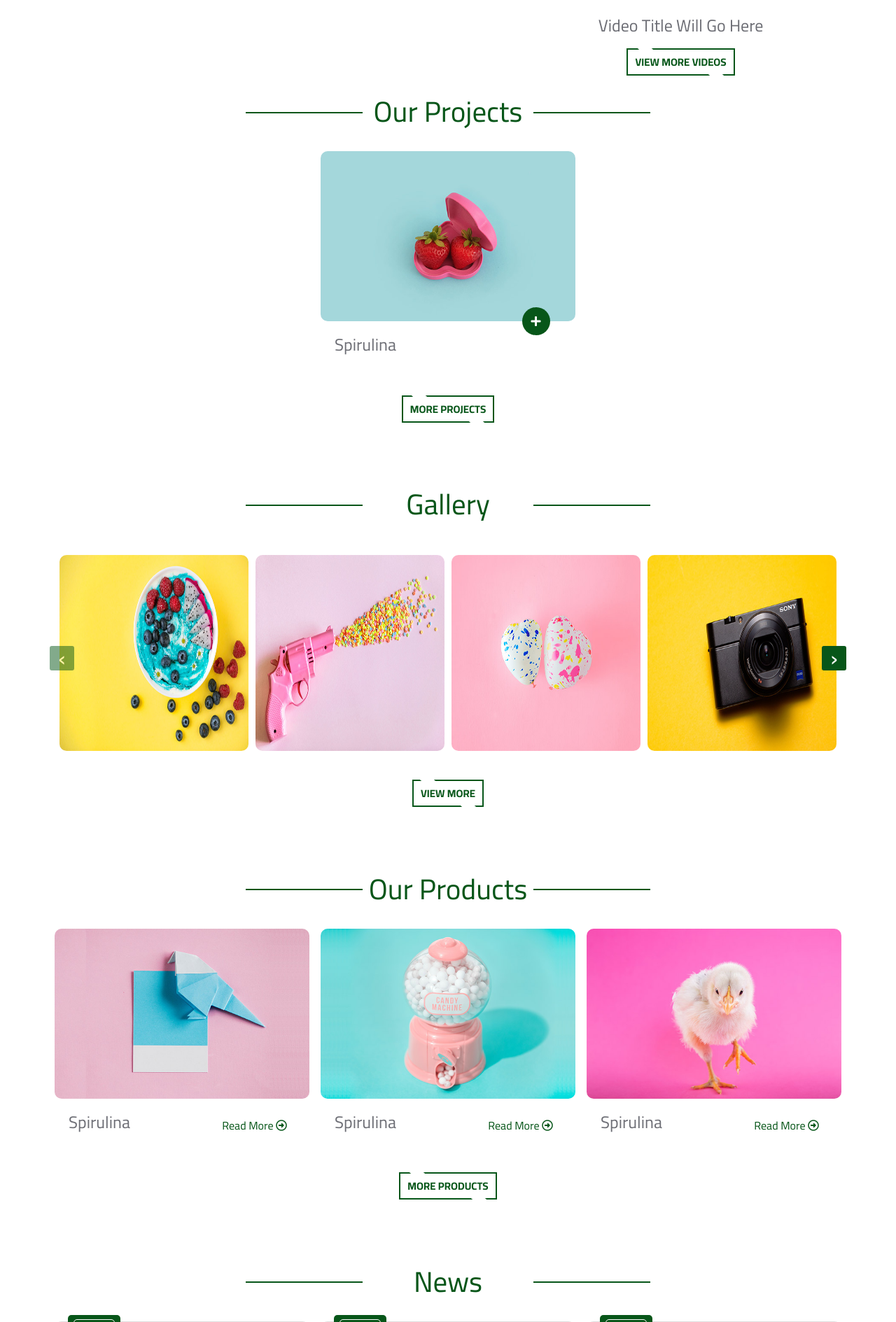
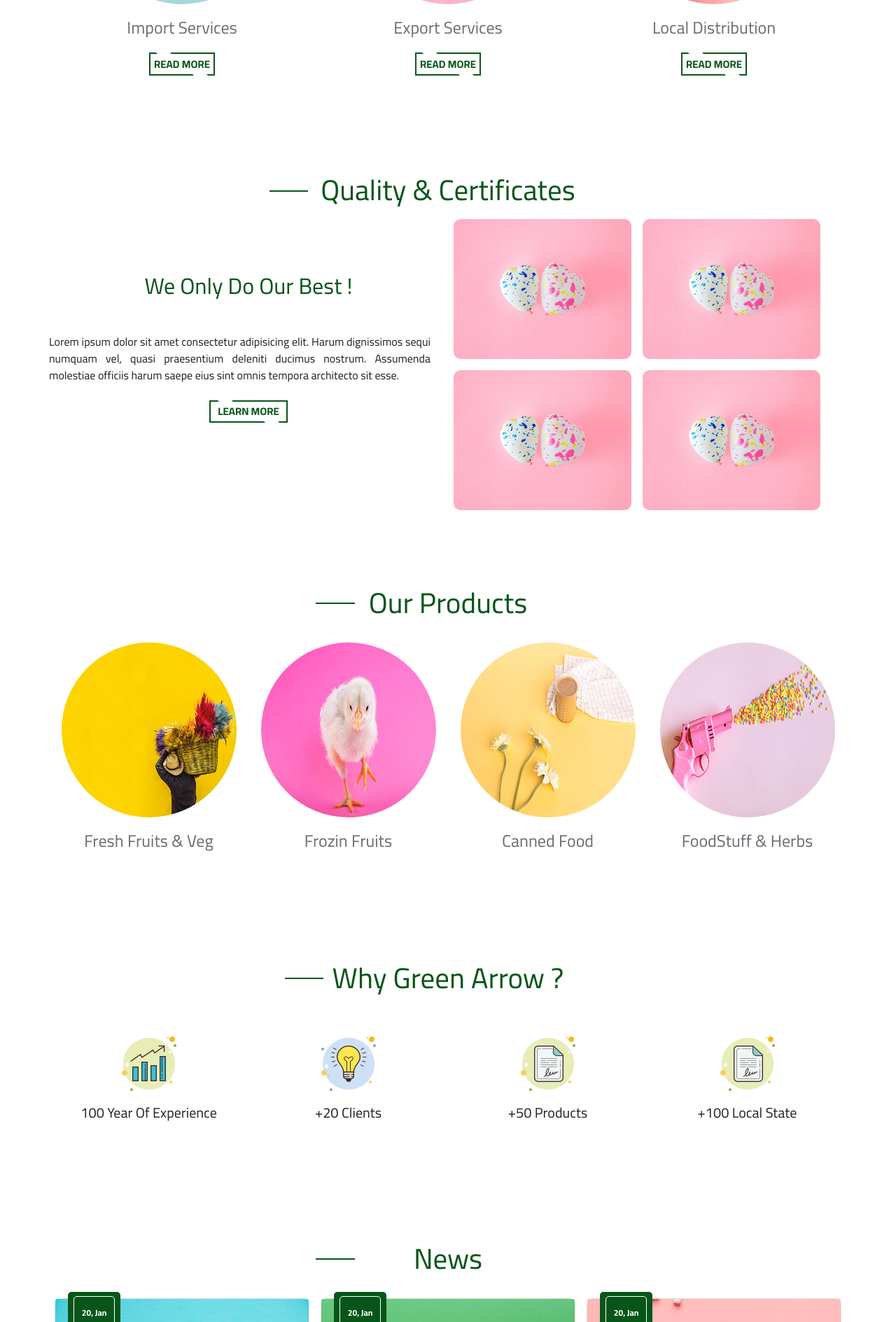
Before and after one commit to mahmoudsiliman75/green-arrow, a PHP site: page / in a window 1280 px wide. Shown: the part 1495-3384 px from the top of the page at 70% size. Run offline with PHP 8.4, Linux system fonts and the light colour scheme; some libraries are stand-ins or nearby versions.

Commit message:
finish home page

```diff
--- a/assets/css/style.css
+++ b/assets/css/style.css
@@ -80,17 +80,6 @@
   background-color: #075619;
 }
 
-* .small-sec-heading::after {
-  content: "";
-  display: block;
-  position: absolute;
-  top: 50%;
-  right: 8%;
-  height: 2px;
-  width: 15%;
-  background-color: #075619;
-}
-
 @media (max-width: 690px) {
   * .small-sec-heading {
     font-size: 4vw;
@@ -116,20 +105,9 @@
   display: block;
   position: absolute;
   top: 50%;
-  left: 24%;
+  left: 33%;
   height: 2px;
-  width: 15%;
-  background-color: #075619;
-}
-
-* .sec-heading::after {
-  content: "";
-  display: block;
-  position: absolute;
-  top: 50%;
-  right: 24%;
-  height: 2px;
-  width: 15%;
+  width: 5%;
   background-color: #075619;
 }
 
@@ -327,149 +305,121 @@ nav .lang-btn a:hover {
   color: #6d6e75;
 }
 
-.investor {
+.quality {
   padding: 50px 0;
 }
 
-.investor .investor-info .info-icon h4 {
-  color: #6d6e75;
+.quality .sec-heading::before {
+  left: 27%;
 }
 
-.investor .investor-video {
-  min-height: 360px;
-  max-height: 360px;
+.quality .quality-info h2 {
+  color: #075619;
 }
 
-.investor .investor-video iframe {
-  border-radius: 10px;
-  width: 100%;
-  height: 90%;
-  display: block;
+.quality .quality-info p {
+  color: #212121;
+  text-align: justify;
+  -webkit-padding-end: 25px;
+          padding-inline-end: 25px;
 }
 
-.investor .investor-video h4 {
-  color: #6d6e75;
-}
-
-.projects {
-  padding: 50px 0;
-}
-
-.projects .card {
-  border: none;
-}
-
-.projects .card img {
+.quality .certificates .img-box {
+  overflow: hidden;
   border-radius: 10px;
 }
 
-.projects .card .card-body {
-  position: relative;
-}
-
-.projects .card .card-body h4 {
-  color: #6d6e75;
-}
-
-.projects .card .card-body a {
-  width: 40px;
-  height: 40px;
-  border-radius: 50%;
-  position: absolute;
-  top: -25%;
-  right: 10%;
-  background-color: #075619;
-  border: none;
-  line-height: 28px;
+.quality .certificates .img-box img {
+  width: 100%;
+  min-height: 200px;
+  max-height: 200px;
+  border-radius: 10px;
   -webkit-transition: all 0.4s ease-in-out;
   transition: all 0.4s ease-in-out;
 }
 
-.projects .card .card-body a:focus {
+.quality .certificates .img-box img:hover {
+  -webkit-transform: scale(1.05);
+          transform: scale(1.05);
+}
+
+.services {
+  padding: 50px 0;
+}
+
+.services .card {
+  border: none;
+  -webkit-box-align: center;
+      -ms-flex-align: center;
+          align-items: center;
+}
+
+.services .card img {
+  min-width: 250px;
+  max-width: 250px;
+  min-height: 250px;
+  max-height: 250px;
+  border-radius: 50%;
+}
+
+.services .card .card-body {
+  position: relative;
+  text-align: center;
+}
+
+.services .card .card-body h4 {
+  color: #6d6e75;
+}
+
+.services .card .card-body a {
+  margin-top: 10px;
+  padding: 0 5px;
+  background-color: transparent;
+  -webkit-transition: all 0.4s ease-in-out;
+  transition: all 0.4s ease-in-out;
+}
+
+.services .card .card-body a:focus {
   outline: none;
 }
 
-.projects .card .card-body a:hover {
-  -webkit-transform: rotate(360deg) scale(1.2);
-          transform: rotate(360deg) scale(1.2);
-}
-
-.gallery {
+.why-green-arrow {
   padding: 50px 0;
 }
 
-.gallery .owl-carousel .gallery-slider-item img {
-  border-radius: 10px;
-  max-height: 280px;
-  min-height: 280px;
-}
-
-.gallery .owl-carousel .owl-nav {
-  position: relative;
-}
-
-.gallery .owl-carousel .owl-nav .owl-prev {
-  width: 35px;
-  height: 35px;
-  position: absolute;
-  left: -19px;
-  top: -165px;
-  background-color: #075619;
-}
-
-.gallery .owl-carousel .owl-nav .owl-prev span {
-  font-size: 35px;
-  font-weight: 500;
-  line-height: 30px;
-  color: #fff;
-}
-
-.gallery .owl-carousel .owl-nav .owl-next {
-  width: 35px;
-  height: 35px;
-  position: absolute;
-  right: -19px;
-  top: -165px;
-  background-color: #075619;
-}
-
-.gallery .owl-carousel .owl-nav .owl-next span {
-  font-size: 35px;
-  font-weight: 500;
-  line-height: 30px;
-  color: #fff;
+.why-green-arrow .sec-heading::before {
+  left: 29%;
 }
 
 .products {
   padding: 50px 0;
 }
 
-.products .card {
-  border: none;
+.products a {
+  text-decoration: none;
 }
 
-.products .card img {
-  border-radius: 10px;
+.products a .card {
+  border: none;
+  -webkit-box-align: center;
+      -ms-flex-align: center;
+          align-items: center;
 }
 
-.products .card .card-body {
-  position: relative;
+.products a .card img {
+  min-width: 250px;
+  max-width: 250px;
+  min-height: 250px;
+  max-height: 250px;
+  border-radius: 50%;
 }
 
-.products .card .card-body h4 {
-  color: #6d6e75;
+.products a .card .card-body {
+  text-align: center;
 }
 
-.products .card .card-body a {
-  color: #075619;
-  background-color: transparent;
-  border: none;
-  -webkit-transition: all 0.4s ease-in-out;
-  transition: all 0.4s ease-in-out;
-}
-
-.products .card .card-body a:focus {
-  outline: none;
+.products a .card .card-body h4 {
+  color: #6d6e75;
 }
 
 .news {
--- a/assets/css/style.scss
+++ b/assets/css/style.scss
@@ -104,16 +104,16 @@ $sectionPadding: 50px 0;
       width: 15%;
       background-color: $mainColor;
     }
-    &::after {
-      content: "";
-      display: block;
-      position: absolute;
-      top: 50%;
-      right: 8%;
-      height: 2px;
-      width: 15%;
-      background-color: $mainColor;
-    }
+    // &::after {
+    //   content: "";
+    //   display: block;
+    //   position: absolute;
+    //   top: 50%;
+    //   right: 8%;
+    //   height: 2px;
+    //   width: 15%;
+    //   background-color: $mainColor;
+    // }
   }
   @media ( max-width: 690px) {
     .small-sec-heading {
@@ -139,21 +139,21 @@ $sectionPadding: 50px 0;
       display: block;
       position: absolute;
       top: 50%;
-      left: 24%;
+      left: 33%;
       height: 2px;
-      width: 15%;
+      width: 5%;
       background-color: $mainColor;
     }
-    &::after {
-      content: "";
-      display: block;
-      position: absolute;
-      top: 50%;
-      right: 24%;
-      height: 2px;
-      width: 15%;
-      background-color: $mainColor;
-    }
+    // &::after {
+    //   content: "";
+    //   display: block;
+    //   position: absolute;
+    //   top: 50%;
+    //   right: 24%;
+    //   height: 2px;
+    //   width: 15%;
+    //   background-color: $mainColor;
+    // }
   }
   @media ( max-width: 690px) {
     .sec-heading {
@@ -376,61 +376,69 @@ nav {
 // END:: WELCOME SECTION STYLES
 
 // START:: INVESTOR SECTION STYLES
-.investor {
+.quality {
   padding: $sectionPadding;
-  .investor-info {
-    .info-icon {
-      h4 {
-        color: $textColor;
+  .sec-heading {
+    &::before {
+      left: 27%;
     }
+  }
+  .quality-info {
+    h2 {
+      color: $mainColor;
+    }
+    p {
+      color: $darkColor;
+      text-align: justify;
+      padding-inline-end: 25px;
     }
   }
 
-  .investor-video {
-    min-height: 360px;
-    max-height: 360px;
-    iframe {
+  .certificates {
+    .img-box {
+      overflow: hidden;
       @include borderRadius();
+      img {
         width: 100%;
-      height: 90%;
-      display: block;
+        min-height: 200px;
+        max-height: 200px;
+        @include borderRadius();
+        @include transitioning();
+        &:hover {
+          transform: scale(1.05);
         }
-    h4 {
-      color: $textColor;
+      }
     }
   }
 }
 // END:: INVESTOR SECTION STYLES
 
 // START:: OUR PROJECTS SECTION STYLES
-.projects {
+.services {
   padding: $sectionPadding;
   .card {
     border: none;
+    align-items: center;
     img {
-      @include borderRadius();
+      min-width: 250px;
+      max-width: 250px;
+      min-height: 250px;
+      max-height: 250px;
+      border-radius: 50%;
     }
     .card-body {
       position: relative;
+      text-align: center;
       h4 {
         color: $textColor;
       }
       a {
-        width: 40px;
-        height: 40px;
-        border-radius: 50%;
-        position: absolute;
-        top: -25%;
-        right: 10%;
-        background-color: $mainColor;
-        border: none;
-        line-height: 28px;
+        margin-top: 10px;
+        padding: 0 5px;
+        background-color: transparent;
         @include transitioning();
         &:focus {
           outline: none;
-        }
-        &:hover {
-          transform: rotate(360deg) scale(1.2);
         }
       }
     }
@@ -438,73 +446,36 @@ nav {
 }
 // END:: OUR PROJECTS SECTION STYLES
 
-// START:: GALLERY SECTION STYLES
-.gallery {
+// START:: WHY GREEN ARROW SECTION STYLES
+.why-green-arrow {
   padding: $sectionPadding;
-  .owl-carousel {
-    .gallery-slider-item {
-      img {
-        @include borderRadius();
-        max-height: 280px;
-        min-height: 280px;
-      }
-    }
-
-    .owl-nav {
-      position: relative;
-      .owl-prev {
-        width: 35px;
-        height: 35px;
-        position: absolute;
-        left: -19px;
-        top: -165px;
-        background-color: $mainColor;
-        span {
-          font-size: 35px;
-          font-weight: 500;
-          line-height: 30px;
-          color: #fff;
-        }
-      }
-      .owl-next {
-        width: 35px;
-        height: 35px;
-        position: absolute;
-        right: -19px;
-        top: -165px;
-        background-color: $mainColor;
-        span {
-          font-size: 35px;
-          font-weight: 500;
-          line-height: 30px;
-          color: #fff;
+  .sec-heading {
+    &::before{
+      left: 29%;
     }
   }
 }
-  }
-}
-// END:: GALLERY SECTION STYLES
+// END:: WHY GREEN ARROW SECTION STYLES
 
 // START:: OUR PRODUCTS SECTION STYLES
 .products {
   padding: $sectionPadding;
+  a {
+    text-decoration: none;
     .card {
       border: none;
+      align-items: center;
       img {
-      @include borderRadius();
+        min-width: 250px;
+        max-width: 250px;
+        min-height: 250px;
+        max-height: 250px;
+        border-radius: 50%;
       }
       .card-body {
-      position: relative;
+        text-align: center;
         h4 {
           color: $textColor;
-      }
-      a {
-        color: $mainColor;
-        background-color: transparent;
-        border: none;
-        @include transitioning();
-        &:focus {
-          outline: none;
         }
       }
     }
--- a/components/layouts/TheHeader.php
+++ b/components/layouts/TheHeader.php
@@ -32,7 +32,7 @@
   <!-- START:: INCLUDING FAV ICON -->
   <link rel="icon" href="assets/pics/fav-icon.png">
   <!-- END:: INCLUDING FAV ICON -->
-  <title>Nour El Hooda</title>
+  <title>Green Arrow</title>
 </head>
 <body>
 
--- a/index.php
+++ b/index.php
@@ -34,14 +34,6 @@
     </div>
 
   </div>
-  <a class="carousel-control-prev" href="#header-slider" role="button" data-slide="prev">
-    <span class="carousel-control-prev-icon" aria-hidden="true"></span>
-    <span class="sr-only">Previous</span>
-  </a>
-  <a class="carousel-control-next" href="#header-slider" role="button" data-slide="next">
-    <span class="carousel-control-next-icon" aria-hidden="true"></span>
-    <span class="sr-only">Next</span>
-  </a>
 </div>
 <!-- END:: SLIDER SECTION -->
 
@@ -55,13 +47,13 @@
       </div>
 
       <div class="welcome-text col-12 col-md-6 d-flex flex-column justify-content-center align-items-center">
-        <h2 class="text-center mt-3"> Welcome To Nour El Hooda </h2>
+        <h2 class="text-center mt-3"> About Green Arrow </h2>
         <p class="my-4"> Lorem ipsum dolor sit amet consectetur, adipisicing elit. Dolorum laudantium quisquam aspernatur repellat illum eius! Impedit perspiciatis accusamus inventore animi ullam iusto ipsam, enim blanditiis magnam. Ipsum enim error fuga.
         Dolorum laudantium quisquam aspernatur repellat illum eius! Impedit perspiciatis accusamus inventore animi ullam iusto ipsam, enim blanditiis magnam. Ipsum enim error fuga. </p>
 
         <!-- BTN NAME: LEARN MORE -->
         <!-- BTN DIRECTION PAGE: AboutUs.php -->
-          <?php $link = 'AboutUs.php'; $title = 'Learn More' ?>
+          <?php $link = 'AboutUs.php'; $title = 'More' ?>
           <?php include(INC.'/ui/MainBtn.php')?>
       </div>
 
@@ -70,45 +62,100 @@
 </div>
 <!-- END:: WELCOME SECTION -->
 
-<!-- START:: INVESTOR HIGHLIGHT SECTION -->
-<div class="investor">
+<!-- START:: OUR SERVICES SECTION -->
+<div class="services">
   <div class="container">
-    <div class="row">
+    <h2 class="sec-heading mt-5"> Our Services </h2>
+    <div class="row justify-content-center">
 
-      <div class="investor-info d-flex align-items-center col-12 col-md-7 mb-5">
-        <div class="row align-items-center">
+      <div class="col-12 col-md-6 col-lg-4 my-3 p-2">
+        <div class="card">
+          <a href="ServiceDetails.php">
+            <img src="assets/pics/pic8.jpg" class="card-img-top" alt="...">
+          </a>
+          <div class="card-body">
+            <h4 class="card-title mb-4">Import Services</h4>
 
-          <h2 class="small-sec-heading text-center mb-5 col-12"> Our Investor Heighlights </h2>
-
-          <div class="info-icon col-4 text-center">
-            <img src="assets/pics/icons/chart.png" alt="">
-            <h4 class="my-2"> Title </h4>
+            <a href="ServiceDetails.php" class="hover-effect">
+              Read More
+            </a>
+          </div>
+        </div>
       </div>
 
-          <div class="info-icon col-4 text-center">
-            <img src="assets/pics/icons/idea.png" alt="">
-            <h4 class="my-2"> Title </h4>
+      <div class="col-12 col-md-6 col-lg-4 my-3 p-2">
+        <div class="card">
+          <a href="ServiceDetails.php">
+            <img src="assets/pics/pic11.jpg" class="card-img-top" alt="...">
+          </a>
+          <div class="card-body">
+            <h4 class="card-title mb-4">Export Services</h4>
+
+            <a href="ServiceDetails.php" class="hover-effect">
+              Read More
+            </a>
+          </div>
+        </div>
       </div>
 
-          <div class="info-icon col-4 text-center">
-            <img src="assets/pics/icons/contract.png" alt="">
-            <h4 class="my-2"> Title </h4>
+      <div class="col-12 col-md-6 col-lg-4 my-3 p-2">
+        <div class="card">
+          <a href="ServiceDetails.php">
+            <img src="assets/pics/pic3.jpg" class="card-img-top" alt="...">
+          </a>
+          <div class="card-body">
+            <h4 class="card-title mb-4">Local Distribution</h4>
+
+            <a href="ServiceDetails.php" class="hover-effect">
+              Read More
+            </a>
+          </div>
+        </div>
       </div>
 
     </div>
   </div>
+</div>
+<!-- END:: OUR SERVICES SECTION -->
 
-      <div class="investor-video col-12 col-md-5 text-center">
+<!-- START:: INVESTOR HIGHLIGHT SECTION -->
+<div class="quality">
+  <div class="container">
 
-        <iframe src="https://www.youtube.com/embed/8KVTpYfQzUY" frameborder="0" allow="accelerometer; autoplay; clipboard-write; encrypted-media; gyroscope; picture-in-picture" allowfullscreen></iframe>
+    <h2 class="sec-heading"> Quality & Certificates </h2>
+    <div class="row">
 
-        <div class="text-center">
-          <h4 class="text-center my-4"> Video Title Will Go Here </h4>
+      <div class="quality-info d-flex align-items-center col-12 col-md-6 mb-5">
+        <div class="row align-items-center justify-content-center">
 
+          <h2 class="text-center mb-5 col-12"> We Only Do Our Best ! </h2>
+          <p class="mb-4">
+            Lorem ipsum dolor sit amet consectetur adipisicing elit.
+            Harum dignissimos sequi numquam vel, quasi praesentium deleniti ducimus nostrum.
+            Assumenda molestiae officiis harum saepe eius sint omnis tempora architecto sit esse.
+          </p>
           <!-- BTN NAME: VIEW MORE VIDEOS -->
           <!-- BTN DIRECTION PAGE: VideosLiberary.php -->
-          <?php $link = 'index.php'; $title = 'View More Videos' ?>
+          <?php $link = 'index.php'; $title = 'Learn More' ?>
           <?php include(INC.'/ui/MainBtn.php')?>
+        </div>
+      </div>
+
+      <div class="certificates col-12 col-md-6 row">
+        <div class="img-box col-12 col-md-6 p-2">
+          <img src="assets/pics/pic11.jpg" alt="Certificate">
+        </div>
+
+        <div class="img-box col-12 col-md-6 p-2">
+          <img src="assets/pics/pic11.jpg" alt="Certificate">
+        </div>
+
+        <div class="img-box col-12 col-md-6 p-2">
+          <img src="assets/pics/pic11.jpg" alt="Certificate">
+        </div>
+
+        <div class="img-box col-12 col-md-6 p-2">
+          <img src="assets/pics/pic11.jpg" alt="Certificate">
         </div>
       </div>
 
@@ -117,142 +164,97 @@
 </div>
 <!-- END:: INVESTOR HIGHLIGHT SECTION -->
 
-<!-- START:: OUR PROJECTS SECTION -->
-<div class="projects">
-  <div class="container">
-    <h2 class="sec-heading mt-5"> Our Projects </h2>
-    <div class="row justify-content-center">
-
-      <div class="col-12 col-md-6 col-lg-4 my-3 p-2">
-        <div class="card">
-          <a href="ProjectDetails.php">
-            <img src="assets/pics/pic8.jpg" class="card-img-top" alt="...">
-          </a>
-          <div class="card-body">
-            <h4 class="card-title">Spirulina</h4>
-
-            <a href="ProjectDetails.php" class="btn btn-primary">
-              <i class="fas fa-plus"></i>
-            </a>
-          </div>
-        </div>
-      </div>
-
-      <div class="col-12 text-center mt-2">
-        <?php $link = 'Projects.php'; $title = 'More Projects' ?>
-        <?php include(INC.'/ui/MainBtn.php')?>
-      </div>
-
-    </div>
-  </div>
-</div>
-<!-- END:: OUR PROJECTS SECTION -->
-
-<!-- START:: GALLERY SECTION -->
-<div class="gallery">
-  <div class="container">
-
-    <h2 class="sec-heading mb-5"> Gallery </h2>
-
-    <div id="gallery-slider" class="owl-carousel owl-theme">
-      <div class="gallery-slider-item">
-        <img src="assets/pics/pic20.jpg">
-      </div>
-
-      <div class="gallery-slider-item">
-        <img src="assets/pics/pic9.jpg">
-      </div>
-
-      <div class="gallery-slider-item">
-        <img src="assets/pics/pic11.jpg">
-      </div>
-
-      <div class="gallery-slider-item">
-        <img src="assets/pics/pic16.jpg">
-      </div>
-
-      <div class="gallery-slider-item">
-        <img src="assets/pics/pic19.jpg">
-      </div>
-
-      <div class="gallery-slider-item">
-        <img src="assets/pics/pic22.jpg">
-      </div>
-
-      <div class="gallery-slider-item">
-        <img src="assets/pics/pic18.jpg">
-      </div>
-    </div>
-
-      <div class="col-12 text-center mt-5">
-        <?php $link = 'Gallery.php'; $title = 'View More' ?>
-        <?php include(INC.'/ui/MainBtn.php')?>
-      </div>
-  </div>
-</div>
-<!-- END:: GALLERY SECTION -->
-
 <!-- START:: OUR PRODUCTS SECTION -->
 <div class="products">
   <div class="container">
     <h2 class="sec-heading mt-5"> Our Products </h2>
     <div class="row justify-content-center">
 
-      <div class="col-12 col-md-6 col-lg-4 my-3 p-2">
+      <div class="col-6 col-md-3 my-3 p-2">
+        <a href="ProductsDetails.php">
           <div class="card">
-          <a href="ProductsDetails.php">
-            <img src="assets/pics/pic21.jpg" class="card-img-top" alt="...">
-          </a>
-          <div class="card-body d-flex justify-content-between">
-            <h4 class="card-title">Spirulina</h4>
-            <a href="ProductsDetails.php" class="btn btn-primary">
-              Read More
-              <i class="far fa-arrow-alt-circle-right"></i>
+            <img src="assets/pics/pic19.jpg" class="card-img-top" alt="...">
+            <div class="card-body">
+              <h4 class="card-title">Fresh Fruits & Veg</h4>
+            </div>
+          </div>
         </a>
       </div>
+
+      <div class="col-6 col-md-3 my-3 p-2">
+        <a href="ProductsDetails.php">
+          <div class="card">
+            <img src="assets/pics/pic15.jpg" class="card-img-top" alt="...">
+            <div class="card-body">
+              <h4 class="card-title"> Frozin Fruits </h4>
             </div>
           </div>
-
-      <div class="col-12 col-md-6 col-lg-4 my-3 p-2">
-        <div class="card">
-          <a href="ProductsDetails.php">
-            <img src="assets/pics/pic10.jpg" class="card-img-top" alt="...">
-          </a>
-          <div class="card-body d-flex justify-content-between">
-            <h4 class="card-title">Spirulina</h4>
-            <a href="ProductsDetails.php" class="btn btn-primary">
-              Read More
-              <i class="far fa-arrow-alt-circle-right"></i>
         </a>
       </div>
+
+      <div class="col-6 col-md-3 my-3 p-2">
+        <a href="ProductsDetails.php">
+          <div class="card">
+            <img src="assets/pics/pic13.jpg" class="card-img-top" alt="...">
+            <div class="card-body">
+              <h4 class="card-title"> Canned Food </h4>
             </div>
           </div>
-
-      <div class="col-12 col-md-6 col-lg-4 my-3 p-2">
-        <div class="card">
-          <a href="ProductsDetails.php">
-            <img src="assets/pics/pic15.jpg" class="card-img-top" alt="...">
-          </a>
-          <div class="card-body d-flex justify-content-between">
-            <h4 class="card-title">Spirulina</h4>
-
-            <a href="ProductsDetails.php" class="btn btn-primary">
-              Read More
-              <i class="far fa-arrow-alt-circle-right"></i>
         </a>
       </div>
+
+      <div class="col-6 col-md-3 my-3 p-2">
+        <a href="ProductsDetails.php">
+          <div class="card">
+            <img src="assets/pics/pic9.jpg" class="card-img-top" alt="...">
+            <div class="card-body">
+              <h4 class="card-title">FoodStuff & Herbs</h4>
             </div>
           </div>
-
-      <div class="col-12 text-center mt-2">
-        <?php $link = 'Products.php'; $title = 'More Products' ?>
-        <?php include(INC.'/ui/MainBtn.php')?>
+        </a>
       </div>
 
     </div>
   </div>
 </div>
 <!-- END:: OUR PRODUCTS SECTION -->
+
+<!-- START:: WHY GREEN ARROW SECTION -->
+<div class="why-green-arrow">
+  <div class="container">
+    <h2 class="sec-heading text-center mb-5 col-12"> Why Green Arrow ? </h2>
+    <div class="row">
+
+      <div class="investor-info col-12 mb-5">
+        <div class="row align-items-center justify-content-around">
+
+          <div class="info-icon col-6 col-md-3 mb-3 text-center">
+            <img src="assets/pics/icons/chart.png" alt="">
+            <h5 class="my-2"> 100 Year Of Experience </h5>
+          </div>
+
+          <div class="info-icon col-6 col-md-3 mb-3 text-center">
+            <img src="assets/pics/icons/idea.png" alt="">
+            <h5 class="my-2"> +20 Clients </h5>
+          </div>
+
+          <div class="info-icon col-6 col-md-3 mb-3 text-center">
+            <img src="assets/pics/icons/contract.png" alt="">
+            <h5 class="my-2"> +50 Products </h5>
+          </div>
+
+          <div class="info-icon col-6 col-md-3 mb-3 text-center">
+            <img src="assets/pics/icons/contract.png" alt="">
+            <h5 class="my-2"> +100 Local State </h5>
+          </div>
+
+        </div>
+      </div>
+
+    </div>
+  </div>
+</div>
+<!-- START:: WHY GREEN ARROW SECTION -->
 
 <!-- START:: NEWS SECTION -->
 <div class="news">
```
Also changed, not shown: assets/pics/fav-icon.png, assets/pics/logo.png, 1 other file. Lines whose indentation alone changed are shown as unchanged.
